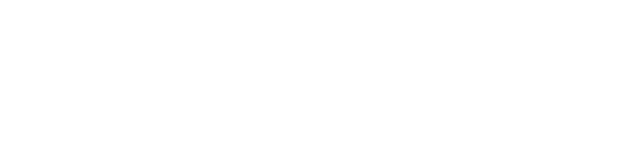
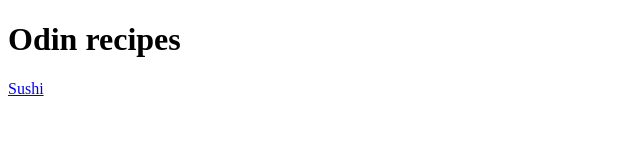
Before and after one commit to michaelmin123/odin-recipes, a plain HTML site: page index.html in a window 1280 px wide. Shown: the whole page, without its empty margins (0-640 px from the left). Drawn offline with Linux system fonts and the light colour scheme.

Commit message:
Add sushi recipe link to index

```diff
--- a/index.html
+++ b/index.html
@@ -6,6 +6,7 @@
   <title>Odin recipes</title>
 </head>
 <body>
-
+  <h1>Odin recipes</h1>
+  <a href="./sushi.html">Sushi</a>
 </body>
 </html>
```
